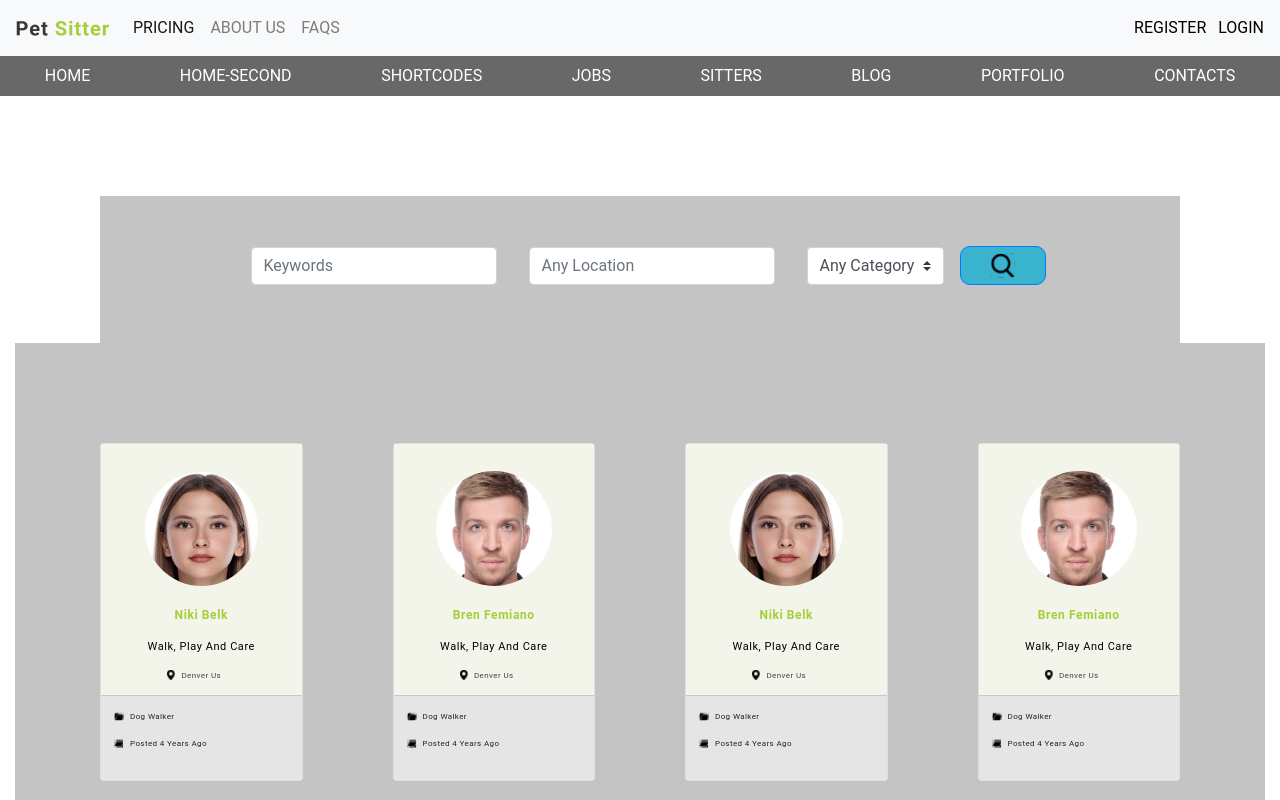
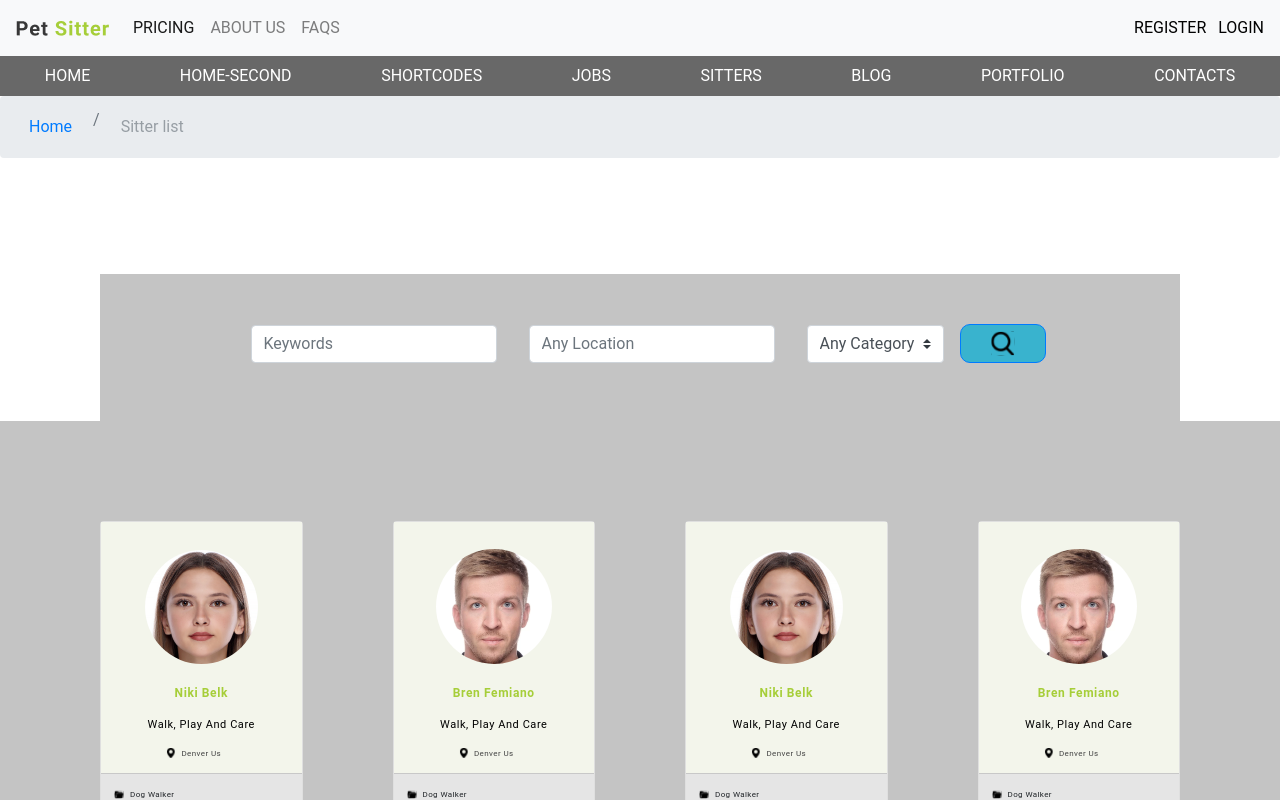
Before and after one commit to VadymTsymbaliuk/Test_Pet_Sitters_Vue, a Vue app: page /sitters-list in a window 1280 px wide. Shown: the top 800 px of the page. Built offline with nearby package versions, Linux system fonts and the light colour scheme.

Commit message:
breadcrumb

```diff
--- /dev/null
+++ b/src/components/BreadCrumb.vue
@@ -0,0 +1,41 @@
+<template>
+  <nav aria-label="breadcrumb">
+    <ol class="breadcrumb">
+      <li class="breadcrumb-item" v-for="(crumb, ci) in crumbs" :key="ci">
+        <router-link
+          to="{{ crumb.path }}"
+          class="btn btn-link"
+          :class="{ disabled: isLast(ci) }"
+          @click="selected(crumb)"
+        >
+          {{ crumb.title }}
+        </router-link>
+      </li>
+    </ol>
+  </nav>
+</template>
+
+<script>
+export default {
+  name: "BreadCrumb",
+  props: {
+    crumbs: {
+      type: Array,
+      required: true,
+    },
+  },
+  data: function () {
+    return {};
+  },
+  methods: {
+    isLast(index) {
+      return index === this.crumbs.length - 1;
+    },
+    selected(crumb) {
+      console.log(crumb);
+    },
+  },
+};
+</script>
+
+<style scoped></style>
--- a/src/views/SittersList.vue
+++ b/src/views/SittersList.vue
@@ -1,5 +1,6 @@
 <template>
   <div class="container-fluid">
+    <BreadCrumb :crumbs="crumbs" />
     <section class="section section-1">
       <FormSearch />
     </section>
@@ -77,13 +78,36 @@
 <script>
 import SitterCard from "@/components/SitterCard";
 import FormSearch from "@/components/FormSearch";
+import BreadCrumb from "@/components/BreadCrumb";
 export default {
   name: "SittersList",
-  components: { FormSearch, SitterCard },
+  components: { BreadCrumb, FormSearch, SitterCard },
+  data: function () {
+    return {
+      crumbs: [
+        {
+          title: "Home",
+          path: "",
+        },
+        {
+          title: "Sitter list",
+          path: "sitters-list",
+        },
+      ],
+    };
+  },
+  methods: {
+    selected(crumb) {
+      console.log(crumb);
+    },
+  },
 };
 </script>
 
 <style scoped lang="scss">
+.container-fluid {
+  padding: 0;
+}
 .section {
   padding-top: 100px;
 }
```
Also changed, not shown: src/assets/img/breadcrumb_bg.png (added).
